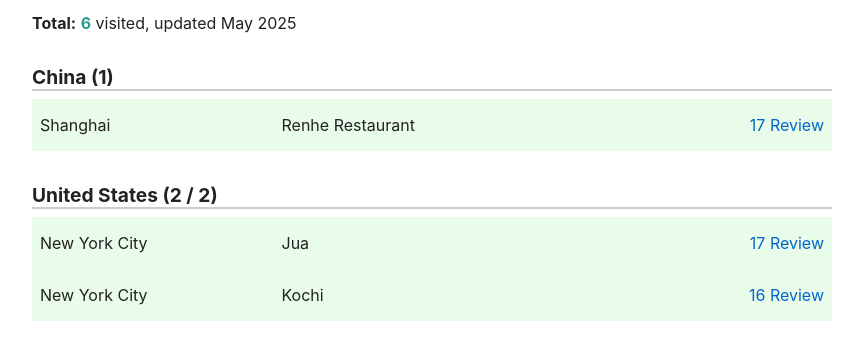
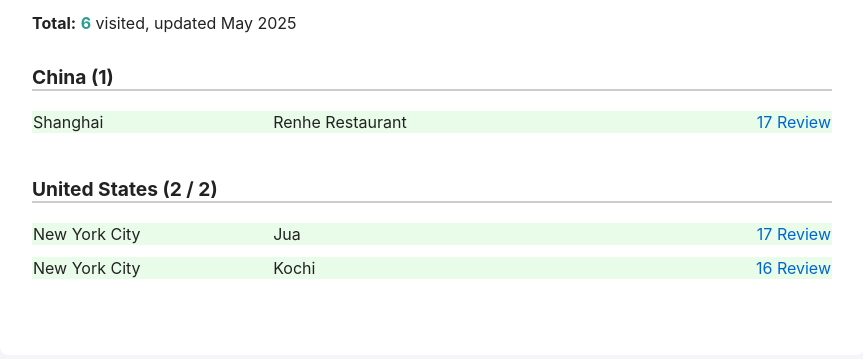
Before and after one commit to jeremysong45/jeremysong45.github.io, a plain HTML site: page index.html in a window 1280 px wide. Shown: the part 183-542 px from the top of the page, without its empty margins (208-1071 px from the left). Drawn offline with Linux system fonts and the light colour scheme.

Commit message:
Update style.css

```diff
--- a/style.css
+++ b/style.css
@@ -30,26 +30,24 @@ a:hover {
 
 table {
   width: 100%;
-  border-collapse: collapse;
+  border-collapse: separate;
+  border-spacing: 0 12px;
   margin-top: 0.5rem;
   margin-bottom: 2rem;
   table-layout: fixed;
 }
 
 td:nth-child(1) {
-  padding: 1rem 0.5rem;
   width: 30%;
   text-align: left;
 }
 
 td:nth-child(2) {
-  padding: 1rem 0.5rem;
   width: 40%;
   text-align: left;
 }
 
 td:nth-child(3) {
-  padding: 1rem 0.5rem;
   width: 30%;
   text-align: right;
 }
```
